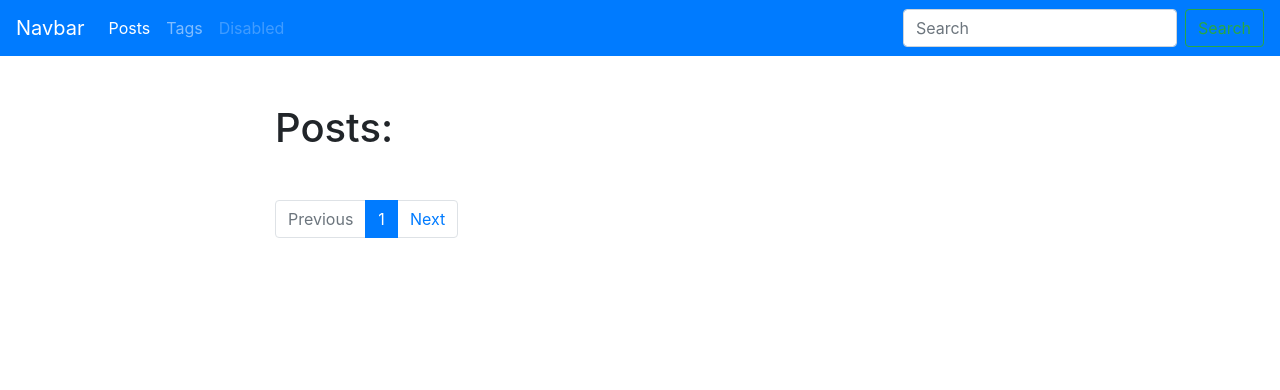
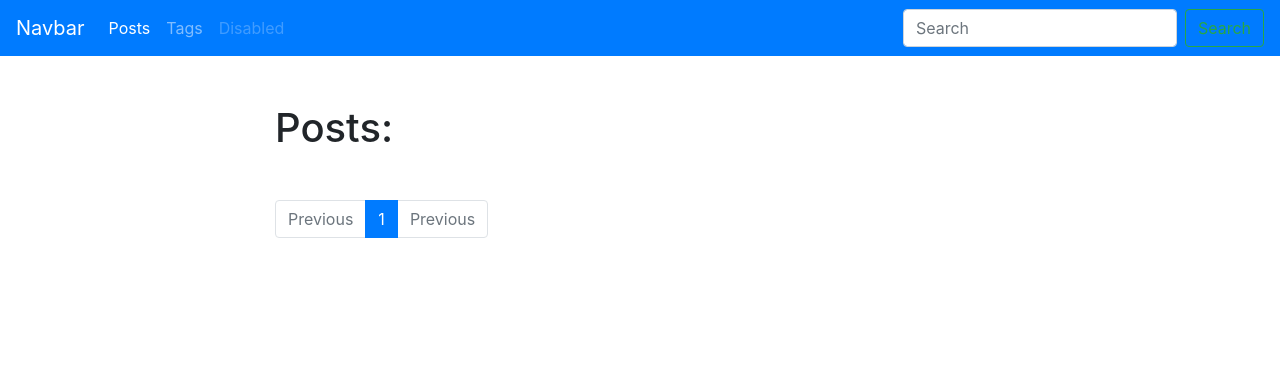
Before and after one commit to UlvacMoscow/Django_projects, a Django app: page /blog/ in a window 1280 px wide. Shown: the top 390 px of the page. Run offline with Django 3.2, Linux system fonts and the light colour scheme; the visitor is signed in with stand-in values (Sample User, id 1); data that the repository does not hold is empty; some libraries are stand-ins or nearby versions.

Commit message:
добавил логику к клавишам previous, next

```diff
--- a/Django blog/app/blogengine/blog/views.py
+++ b/Django blog/app/blogengine/blog/views.py
@@ -75,4 +75,23 @@ def posts_list(request):
     page_number = request.GET.get('page', 1)
     page = paginator.get_page(page_number)
 
-    return render(request, 'blog/index.html', context={'page_object' : page})
+    is_paginated = page.has_other_pages()
+
+    if page.has_previous():
+        prev_url = '?page={}'.format(page.previous_page_number())
+    else:
+        prev_url = ''
+
+    if page.has_next():
+        next_url = '?page={}'.format(page.next_page_number())
+    else:
+        next_url = ''
+
+    context = {
+        'page_object' : page,
+        'is_paginated' : is_paginated,
+        'next_url' : next_url,
+        'prev_url' : prev_url
+    }
+
+    return render(request, 'blog/index.html', context=context)
--- a/Django blog/app/blogengine/templates/base.html
+++ b/Django blog/app/blogengine/templates/base.html
@@ -59,8 +59,8 @@
 
                 <nav aria-label="...">
                     <ul class="pagination">
-                        <li class="page-item disabled">
-                            <a class="page-link" href="#" tabindex="-1">Previous</a>
+                        <li class="page-item {% if not prev_url %} disabled {% endif %}">
+                            <a class="page-link" href="{{ prev_url }}" tabindex="-1">Previous</a>
                         </li>
 
                         {% for step in page_object.paginator.page_range %}
@@ -76,8 +76,8 @@
                             {% endif %}
                         {% endfor %}
 
-                        <li class="page-item">
-                            <a class="page-link" href="#">Next</a>
+                        <li class="page-item {% if not next_url %} disabled {% endif %}">
+                            <a class="page-link" href="{{ next_url }}" tabindex="-1">Previous</a>
                         </li>
                     </ul>
                 </nav>
```
